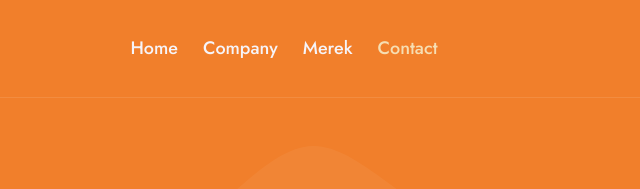
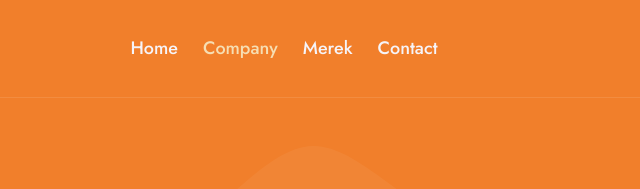
Before and after one commit to onenoz/WebMeraki, a plain HTML site: page company.html in a window 1280 px wide. Shown: the top 189 px of the page, 318-958 px from the left. Drawn offline with nearby package versions, Linux system fonts and the light colour scheme.

Commit message:
benerin active hover

```diff
--- a/company.html
+++ b/company.html
@@ -55,9 +55,9 @@
                 <div class="collapse navbar-collapse" id="navbarCollapse">
                     <div class="navbar-nav mx-auto py-0">
                         <a href="index.html" class="nav-item nav-link">Home</a>
-                        <a href="company.html" class="nav-item nav-link">Company</a>
+                        <a href="company.html" class="nav-item nav-link active">Company</a>
                         <a href="merek.html" class="nav-item nav-link">Merek</a>
-                        <a href="contact.html" class="nav-item nav-link active">Contact</a>
+                        <a href="contact.html" class="nav-item nav-link">Contact</a>
                     </div>
                     <a href="" class="btn rounded-pill py-2 px-4 ms-3 d-none d-lg-block">Get Started</a>
                 </div>
```
Also changed, not shown: deks-merek-wizzsausage.html (+1 -1 lines), merek.html (+2 -2 lines).
